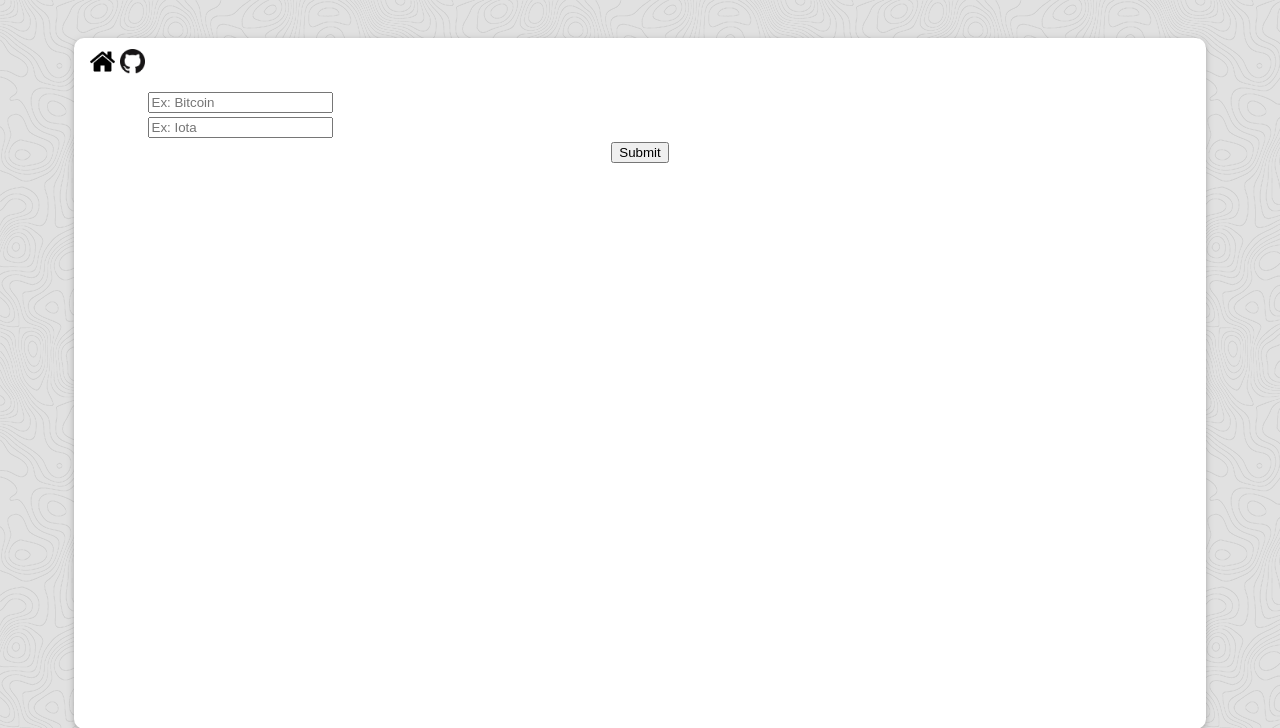
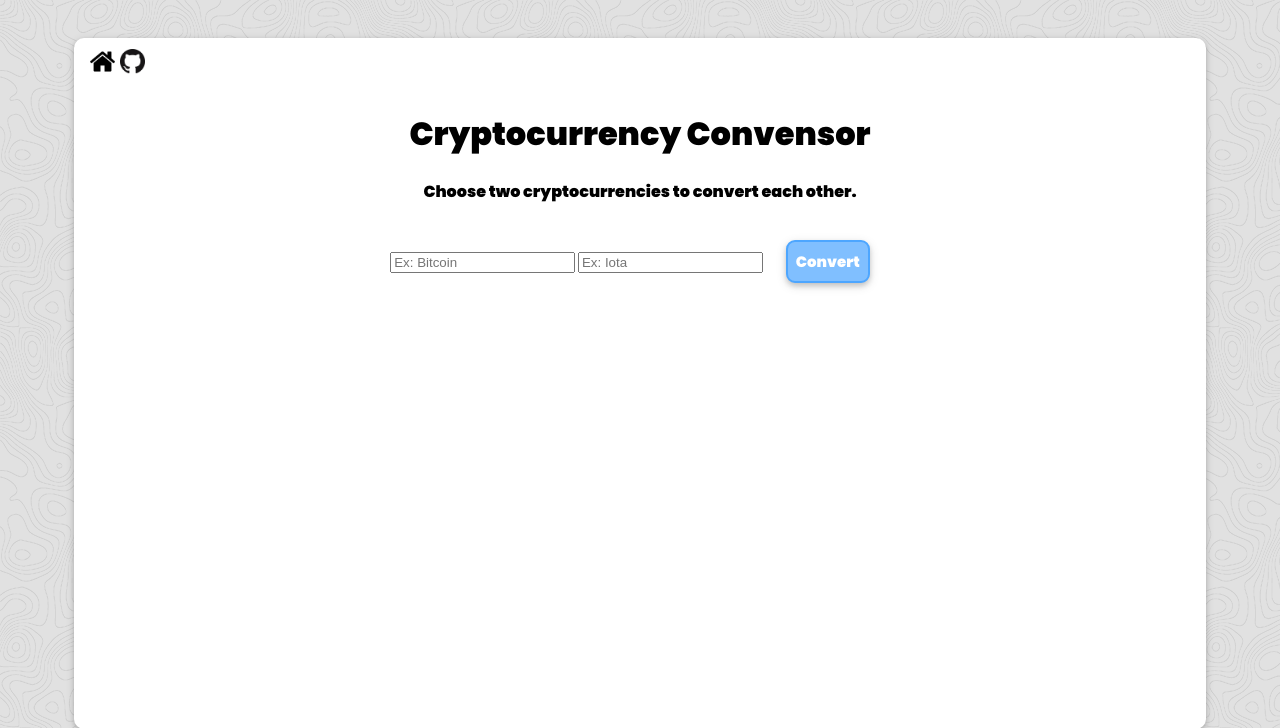
Before and after one commit to JoaoV111/API-Distances-Google, a Flask app: page /crypto-currency/ in a window 1280 px wide. Shown: the top 728 px of the page. Run offline with Flask 2, Linux system fonts and the light colour scheme.

Commit message:
Add files via upload

```diff
--- a/templates/base.html
+++ b/templates/base.html
@@ -23,7 +23,7 @@
   <div class="whitebox center">
 	<div style="min-height: 40px;margin-top: 10px;text-align: left;">
 	  <div style="width: 25px;float: left;">
-      <a href="https://joao-some-api.herokuapp.com">
+      <a href="/">
 		<img src="/static/images/home.png" alt="GitHub" style="width:25px;height:25px;border:0;">
 	  </a>
 	  </div>
--- a/templates/currency.html
+++ b/templates/currency.html
@@ -5,22 +5,24 @@
 {% endblock %}
 
 {% block body %}
-
+  <h1>
+    Cryptocurrency Convensor
+  </h1>
+  <p class="p3">
+    Choose two cryptocurrencies to convert each other.
+  </p>
+  <div class="i_text center" style="max-width: 50%;">
     <form autocomplete="off" action="/crypto-currency/" method="POST">
-    <div class="autocomplete" style="width:300px;">
       <input id="f_name_input" type="text" name="f_name" placeholder="Ex: Bitcoin">
+      <input id="s_name_input" type="text" name="s_name" placeholder="Ex: Iota">
+      <input type="submit" value="Convert" class="button1"><br><br>
+    </form>
   </div>
-    <div class="autocomplete" style="width:300px;">
-      <input id="s_name_input" type="text" name="s_name" placeholder="Ex: Iota">
-    </div>
-    <input type="submit">
   <p>{{ req_json[0]['id'] }}</p>
   <p>{{ req_json[0]['price'] }}</p>
   <p>{{ req_json[1]['id'] }}</p>
   <p>{{ req_json[1]['price'] }}</p>
   <p>{{ result }}</p>
-</form>
-
 
   <script src="/static/js/main.js"></script>
 {% endblock %}
--- a/templates/index.html
+++ b/templates/index.html
@@ -14,8 +14,7 @@
   </div>
   <div>
     <p class="p2">Some useful APIs.</p>
-    <p style="color: silver;margin-top: 0px;font-weight: 900;font-family: 'Poppins', sans-serif;
-    ">Using some APIs only for study.</p>
+    <p class="p3">Using some APIs only for study.</p>
   </div>
   <div class="center" style="width: 720px">
     <form action="/music-lyrics" style="float: left;">
--- a/templates/musiclyrics.html
+++ b/templates/musiclyrics.html
@@ -10,8 +10,8 @@
   <h1>
     Music Lyrics
   </h1>
-  <p style="color: silver;margin-top: 0px;font-weight: 900;font-family: 'Poppins', sans-serif;"
-    >Enter your favorite music!
+  <p class="p3">
+    Enter your favorite music!
   </p>
   <div style="max-width: 50%;" class="center">
     <form action="/music-lyrics/" method="POST">
```
Lines whose indentation alone changed are shown as unchanged.
